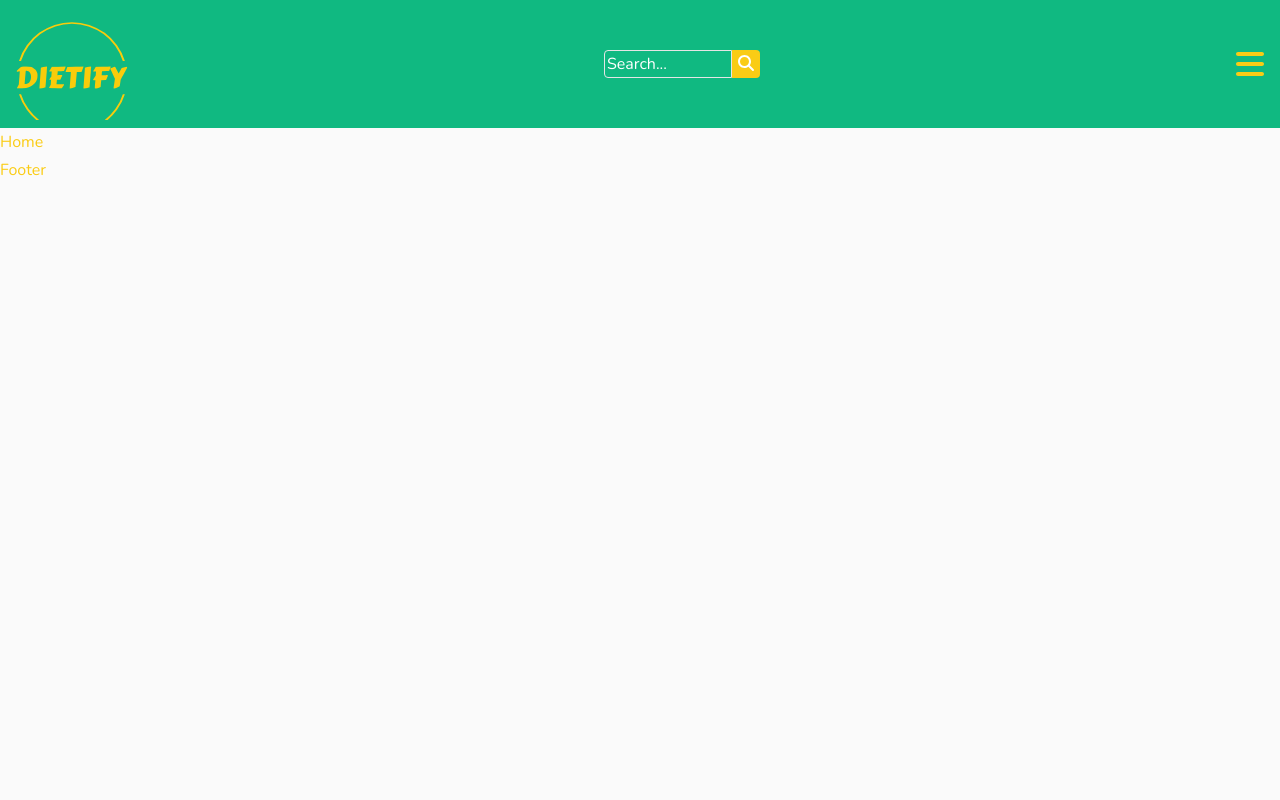
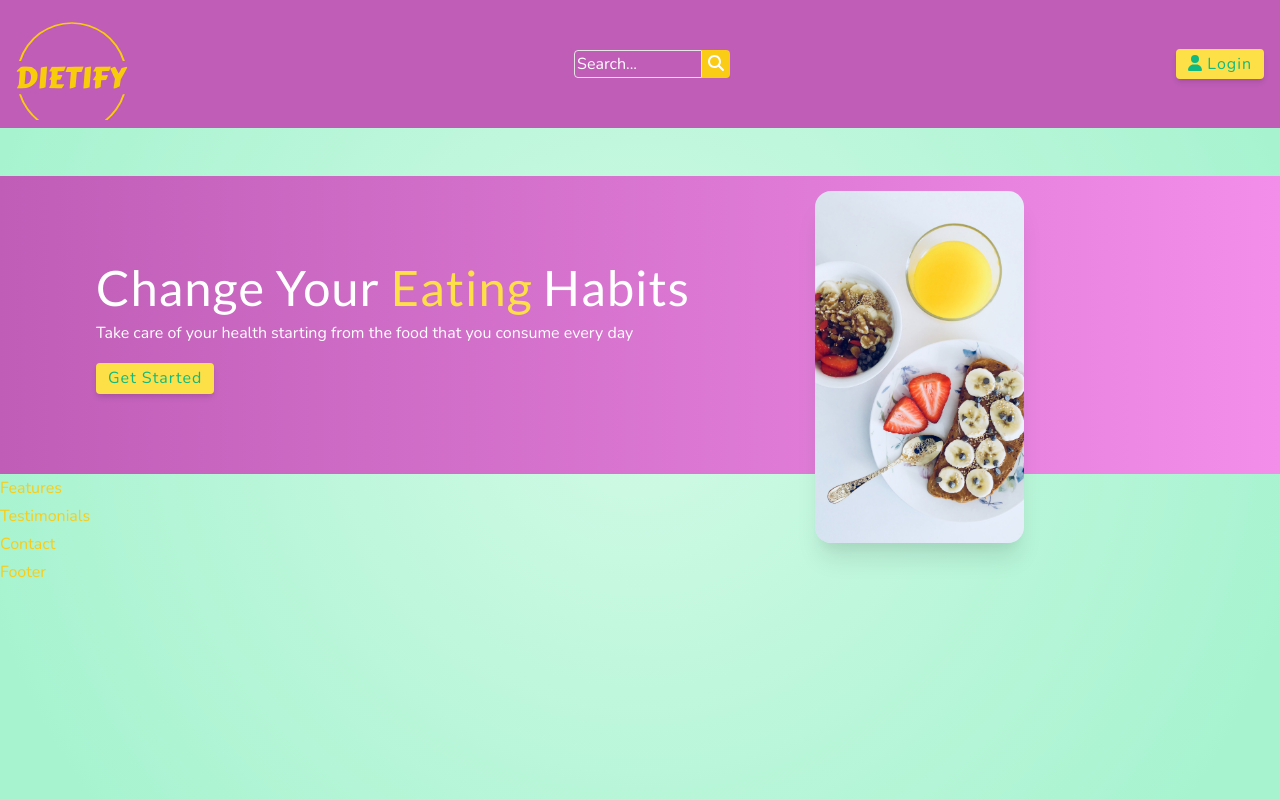
Before and after one commit to Ajota88/dietify, a React (Vite) app: page / in a window 1280 px wide. Built offline with nearby package versions, Linux system fonts and the light colour scheme.

Commit message:
feat: Add responsive hero section

```diff
--- a/src/components/Hero/Hero.jsx
+++ b/src/components/Hero/Hero.jsx
@@ -1,6 +1,23 @@
 import "./Hero.scss";
+import HeroImg from "../../assets/svg/hero.jpg";
 
 const Hero = () => {
-  return <div>Hero</div>;
+  return (
+    <section className="hero | section">
+      <div className="info">
+        <h1>
+          Change your <span>eating</span> habits
+        </h1>
+        <p>
+          Take care of your health starting from the food that you consume every
+          day
+        </p>
+        <button className="btn">Get Started</button>
+      </div>
+      <div className="hero-img">
+        <img src={HeroImg} alt="Healthy food" />
+      </div>
+    </section>
+  );
 };
 export default Hero;
--- a/src/components/Hero/Hero.scss
+++ b/src/components/Hero/Hero.scss
@@ -0,0 +1,60 @@
+@use "../../index.scss" as *;
+
+.hero {
+  margin-top: 3rem;
+  padding-inline: 1rem;
+
+  background-image: linear-gradient(
+    to right,
+    var(--clr-accent2-500),
+    var(--clr-accent2-300)
+  );
+
+  .info {
+    margin-inline: auto;
+    max-width: 25rem;
+    text-align: center;
+  }
+
+  .hero-img {
+    display: none;
+  }
+
+  h1,
+  p {
+    color: var(--white);
+  }
+  span {
+    color: var(--clr-primary-300);
+  }
+
+  button {
+    margin-top: 1rem;
+  }
+
+  @include lg-screen {
+    position: relative;
+    display: flex;
+    justify-content: flex-start;
+    gap: 5rem;
+
+    .info {
+      margin-left: 5rem;
+      max-width: 40rem;
+      text-align: left;
+    }
+
+    .hero-img {
+      display: block;
+      position: absolute;
+      right: 20%;
+      top: 5%;
+
+      img {
+        max-height: 22rem;
+        border-radius: var(--big-radius);
+        box-shadow: var(--shadow-4);
+      }
+    }
+  }
+}
--- a/src/components/NavButtons/NavButtons.scss
+++ b/src/components/NavButtons/NavButtons.scss
@@ -9,4 +9,13 @@
   .menu-btn {
     font-size: 2rem;
   }
+
+  @include md-screen {
+    .login-btn {
+      display: block;
+    }
+    .menu-btn {
+      display: none;
+    }
+  }
 }
--- a/src/components/Navbar/Navbar.scss
+++ b/src/components/Navbar/Navbar.scss
@@ -4,7 +4,7 @@
     display: flex;
     align-items: center;
     justify-content: space-between;
-    background-color: var(--clr-accent-500);
+    background-color: var(--clr-accent2-500);
     img {
       height: 7rem;
       width: 7rem;
--- a/src/index.scss
+++ b/src/index.scss
@@ -6,6 +6,11 @@
   --clr-accent-400: #34d399;
   --clr-accent-300: #6ee7b7;
   --clr-accent-200: #a7f3d0;
+  --clr-accent-100: #d1fae5;
+
+  --clr-accent2-500: #bf5db7;
+  --clr-accent2-400: #d976d0;
+  --clr-accent2-300: #f38eea;
 
   --clr-primary-500: #eab308;
   --clr-primary-400: #facc15;
@@ -26,9 +31,10 @@
   --bodyFont: "Nunito", Sans-Serif;
 
   /* general */
-  --backgroundColor: var(--clr-neutral-50);
+  --backgroundColor: var(--clr-accent-200);
   --textColor: var(--clr-primary-400);
   --radius: 0.25rem;
+  --big-radius: 1rem;
   --letterSpacing: 1px;
   --transition: 0.3s ease-in-out all;
   --spacing: 0.1rem;
@@ -64,7 +70,11 @@ html {
 }
 
 body {
-  background: var(--backgroundColor);
+  background-image: radial-gradient(
+    circle,
+    var(--clr-accent-100) 0%,
+    var(--clr-accent-200) 90%
+  );
   min-height: 100vh;
   font-family: var(--bodyFont);
   font-weight: 400;
@@ -146,7 +156,7 @@ hr {
 .btn {
   cursor: pointer;
   color: var(--clr-accent-500);
-  background: var(--clr-primary-400);
+  background: var(--clr-primary-300);
   border: transparent;
   border-radius: var(--radius);
   letter-spacing: var(--letterSpacing);
@@ -158,13 +168,13 @@ hr {
 
   &:hover,
   :focus-visible {
-    background: var(--clr-primary-300);
+    background: var(--clr-primary-200);
     box-shadow: var(--shadow-3);
   }
 }
 
 .section {
-  padding: 5rem 0;
+  padding-block: 5rem;
 }
 .section-center {
   width: 90vw;
@@ -196,3 +206,9 @@ hr {
     @content;
   }
 }
+
+@mixin lg-screen {
+  @media (min-width: 992px) {
+    @content;
+  }
+}
--- a/src/pages/Home/Home.jsx
+++ b/src/pages/Home/Home.jsx
@@ -1,6 +1,14 @@
+import { Hero, Features, Testimonials, Contact } from "../../components";
 import "./Home.scss";
 
 const Home = () => {
-  return <div>Home</div>;
+  return (
+    <main>
+      <Hero />
+      <Features />
+      <Testimonials />
+      <Contact />
+    </main>
+  );
 };
 export default Home;
```
Also changed, not shown: src/assets/svg/features.jpg (added), src/assets/svg/hero.jpg (added).
